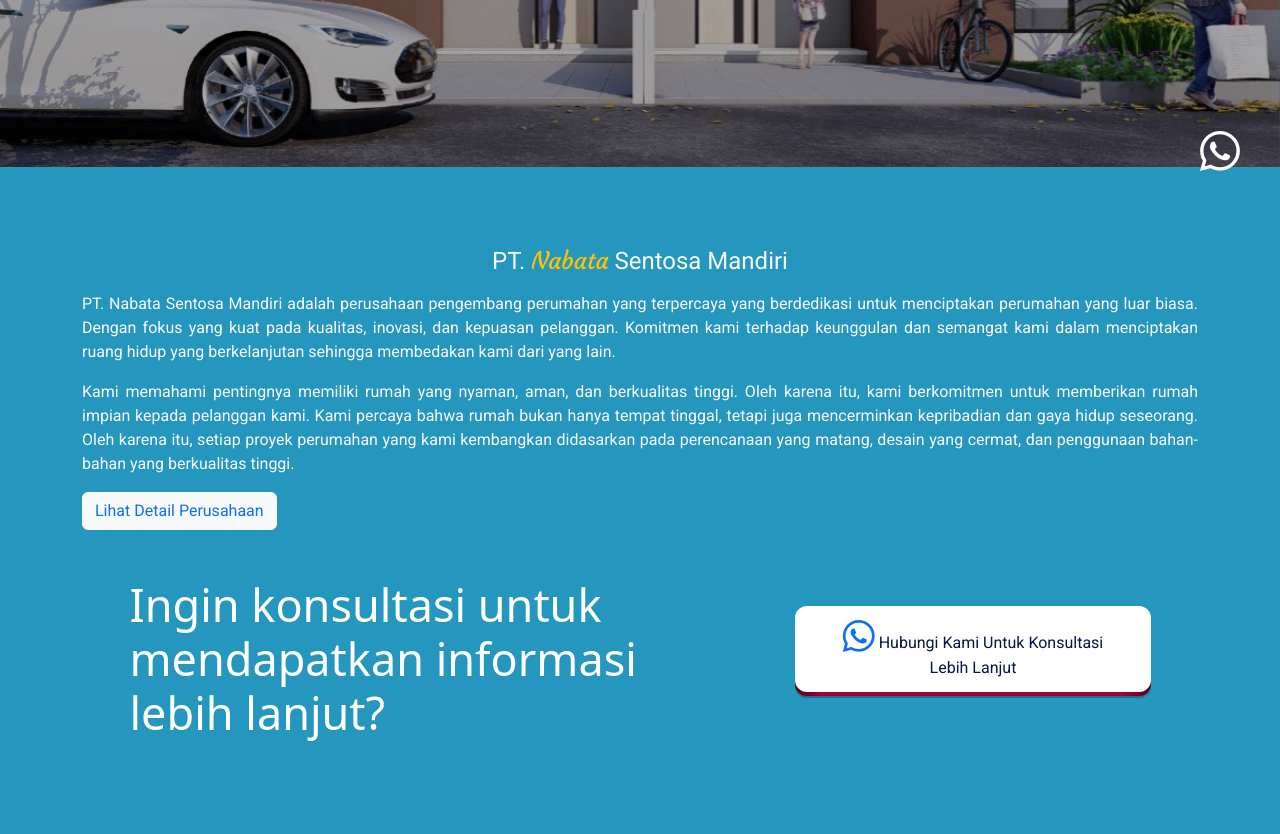
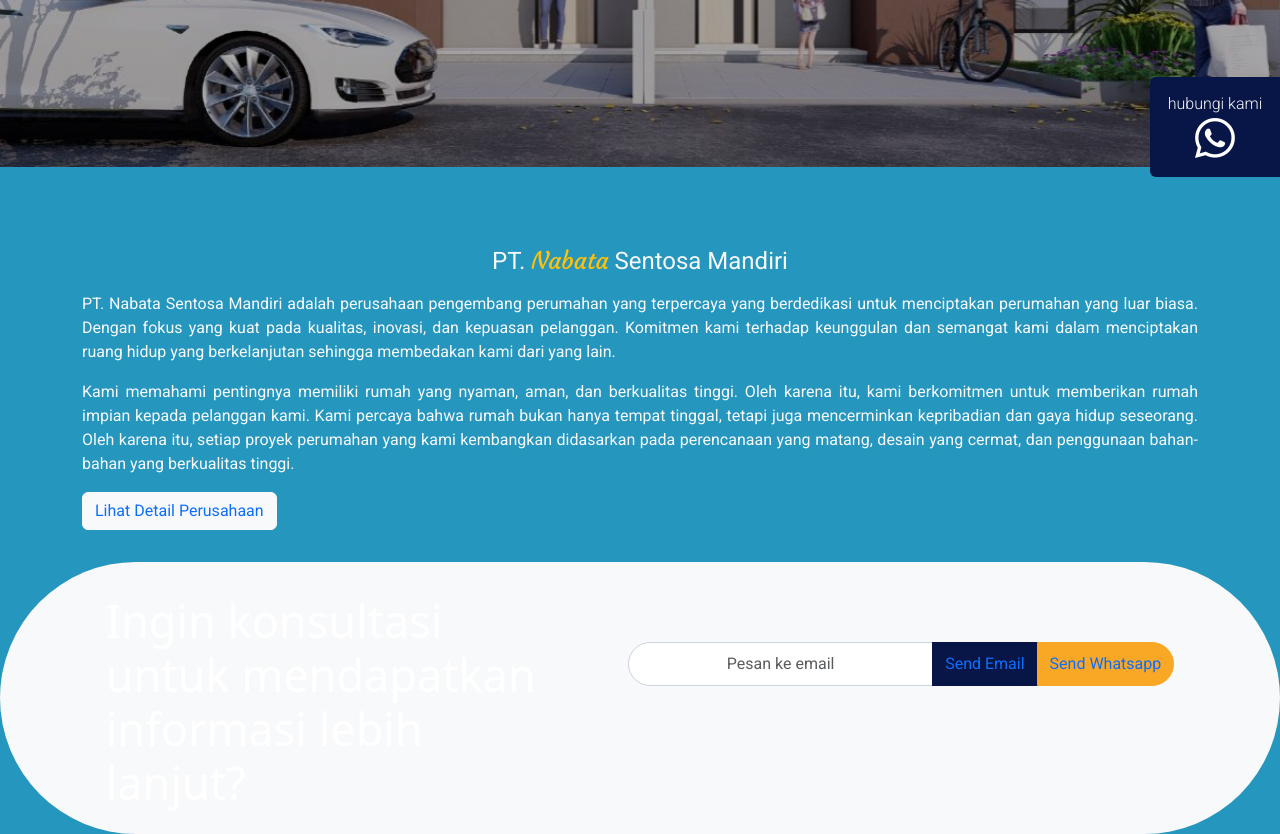
Before and after one commit to samsudin47/Perumahan-GPB, a plain HTML site: page index.html in a window 1280 px wide. Shown: the part 593-1427 px from the top of the page. Drawn offline with nearby package versions, Linux system fonts and the light colour scheme; a web font is replaced by a local one.

Commit message:
commit monday evening

```diff
--- a/asset/style.css
+++ b/asset/style.css
@@ -291,10 +291,27 @@
   border-color: #f9a826;
 }
 
+.border-rab {
+  border-top-right-radius: 28px;
+  border-bottom-right-radius: 28px;
+
+  color: #fff;
+  background-color: #081547;
+  border-color: #081547;
+}
+
+.border-rab:hover {
+  background-color: #ffff;
+  border-color: #081547;
+}
+
 .wafixed {
   position: fixed;
-  right: 40px;
+  right: 0px;
   bottom: 30px;
   z-index: 999;
-  color: #ffff;
+  background-color: #081547;
+  height: 100px;
+  width: 130px;
+  padding: 15px;
 }
--- a/index.html
+++ b/index.html
@@ -90,8 +90,8 @@
 
         <section class="p-3">
           <div class="container">
-            <a class="wafixed text-center rounded-circle" href="https://wa.me/6281218871017" target="_blank"
-              ><span class="fa-stack fa-lg"> <i class="bi bi-whatsapp h1 fa-stack-1x fa-inverse"></i> </span
+            <a class="wafixed text-center rounded-start text-light text-decoration-none" href="https://wa.me/6281218871017" target="_blank"
+              ><span class="fa-stack fa-lg fw-lighter">hubungi kami<br /><i class="bi bi-whatsapp h1 text-white fa-stack-1x fa-inverse"></i> </span
             ></a>
           </div>
         </section>
@@ -114,20 +114,18 @@
         </section>
 
         <!-- promo -->
-        <section class="p-3">
+        <section class="p-3 bg-light rounded-pill mt-3">
           <div class="container">
             <div class="row justify-content-around">
-              <div class="col-md-6 text-white mt-3">
+              <div class="col-md-5 text-white mt-3">
                 <h2 class="konsultasi">Ingin konsultasi untuk mendapatkan informasi lebih lanjut?</h2>
               </div>
-              <div class="col-md-4 text-center mt-5">
-                <button id="buttonVariasi">
-                  <span class="shadoww"></span>
-                  <span class="edge"></span>
-                  <span class="front text"
-                    ><a href="https://wa.me/6281218871017"><i class="bi bi-whatsapp h2 fa-stack-1x fa-inverse"></i></a> Hubungi Kami Untuk Konsultasi Lebih Lanjut
-                  </span>
-                </button>
+              <div class="col-md-6 text-center mt-5">
+                <div class="input-group mt-3">
+                  <input type="text" class="form-control text-center" placeholder="Pesan ke email" aria-label="Recipient's username" aria-describedby="button-addon2" />
+                  <button class="btn btn-success border-rab" type="button" id="button-addon2"><a href="mailto:mohamadsamsudin21@gmail.com" class="text-decoration-none">Send Email</a></button>
+                  <button class="btn btn-success border-rad" type="button"><a href="https://wa.me/6281218871017" class="text-decoration-none">Send Whatsapp</a></button>
+                </div>
               </div>
             </div>
           </div>
@@ -505,35 +503,15 @@
                   <a href="#" class="text-light fw-lighter">Produk & Layanan</a>
                 </ul>
                 <ul class="li">
-                  <a href="#" class="text-light fw-lighter">Partner</a>
+                  <a href="#" class="text-light fw-lighter text-decoration-none">Email : griyapesonabahari@gmail.com</a>
                 </ul>
                 <ul class="li">
-                  <a href="#" class="text-light fw-lighter">Layanan</a>
+                  <a href="#" class="text-light fw-lighter text-decoration-none">Contact Person : 0821 2482 6951 </a>
                 </ul>
               </div>
             </div>
           </div>
         </footer>
-
-        <section id="contact" class="p-3">
-          <div class="container text-center my-5">
-            <div class="row d-flex justify-content-center align-items-center">
-              <div class="col-md-6">
-                <img class="mb-3" src="https://i.imgur.com/Dh7U4bp.png" width="300" />
-              </div>
-              <div class="col-md-6">
-                <div class="mx-5">
-                  <h5 class="text-white fw-lighter">Apakah Kamu berminat dengan Perumahan Kami?</h5>
-                  <p class="text-white fw-lighter mb-4">Anda dapat mengirim pesan ke alamat email kami di bawah ini.</p>
-                  <div class="input-group">
-                    <input type="text" class="form-control text-center" placeholder="Kirim Pesan ke email kami" aria-label="Recipient's username" aria-describedby="button-addon2" />
-                    <button class="btn btn-success border-rad" type="button" id="button-addon2"><a href="#" class="text-decoration-none">Tanya Program</a></button>
-                  </div>
-                </div>
-              </div>
-            </div>
-          </div>
-        </section>
 
         <section>
           <div class="card bg-primary text-center rounded-0 border-0">
```
